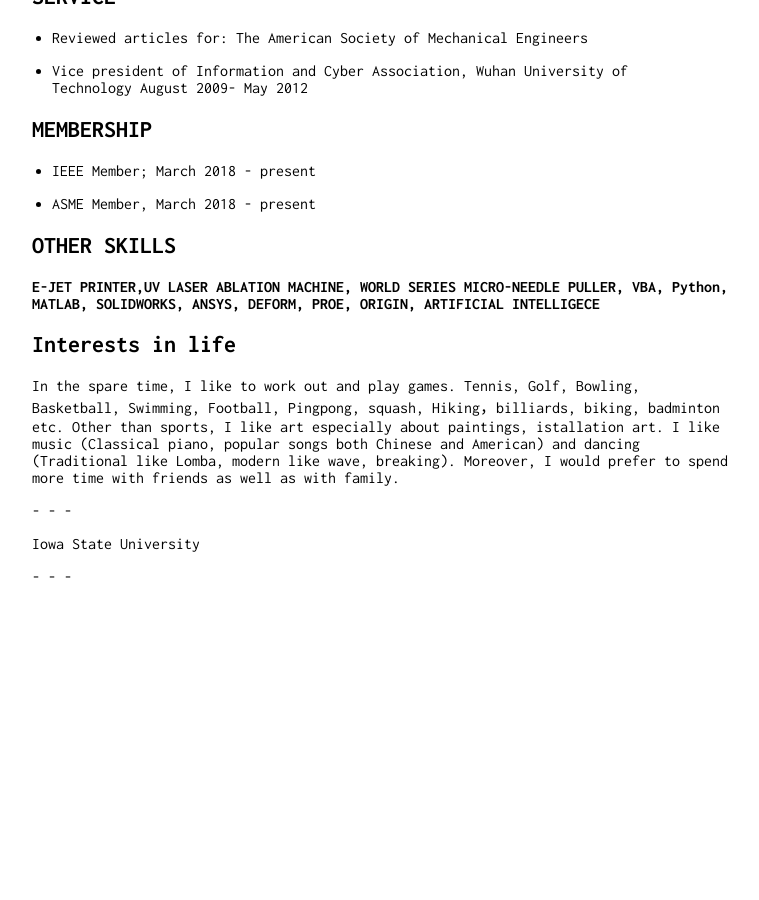
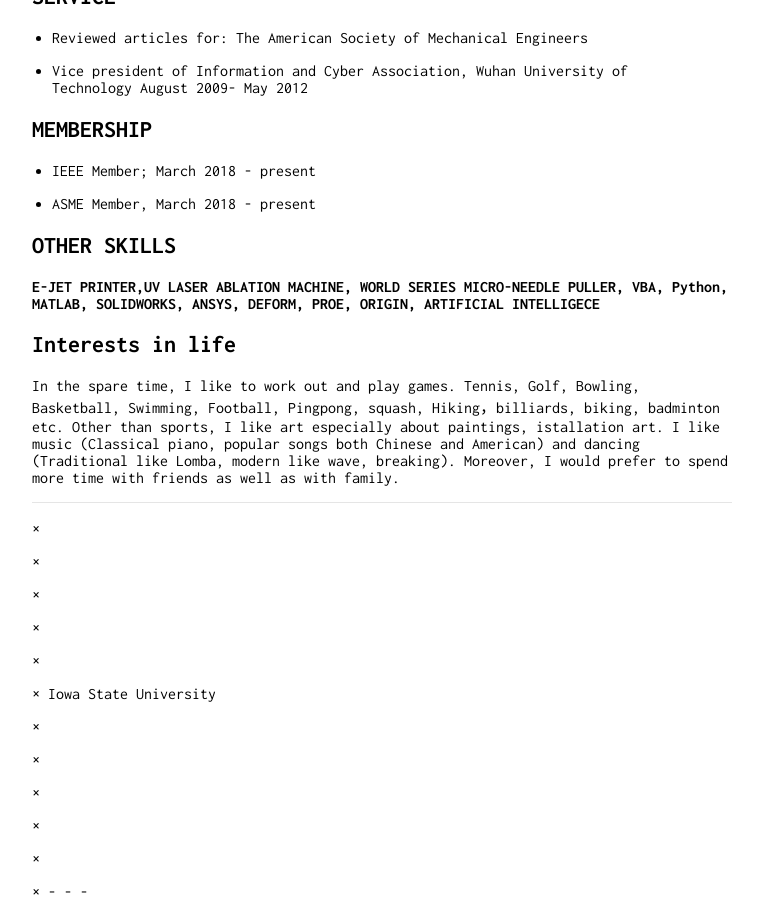
Before and after one commit to zhangxiao2018/zhangxiao2018.github.io, a Jekyll site: the page built from index.md, in a window 1280 px wide and 900 px high, scrolled down 2356 px. Shown: the whole window, without its empty margins (258-1017 px from the left). Built offline with Jekyll 4.4.1, drawn with Linux system fonts in a browser that asks for light colours; our own code applies the rules of GitHub Pages for plain Markdown files; before the commit the page ends 2941 px from its top, so only the background shows below that.

Commit message:
Update index.md

```diff
--- a/index.md
+++ b/index.md
@@ -116,16 +116,19 @@ August 2009- May 2012
 
 ## Interests in life
 In the spare time, I like to work out and play games. Tennis, Golf, Bowling, Basketball, Swimming, Football, Pingpong, squash, Hiking，billiards, biking, badminton etc. Other than sports, I like art especially about paintings, istallation art. I like music (Classical piano, popular songs both Chinese and American) and dancing (Traditional like Lomba, modern like wave, breaking). Moreover, I would prefer to spend more time with friends as well as with family.
-<p>
-<p>
-<p>
+
 - - -
-<p>
-<p>
-<p>
-<p>
-<p>
+<p>×
+<p>×
+<p>×
+<p>×
+<p>×
+<p>×
 Iowa State University
-<p>
+<p>×
+<p>×
+<p>×
+<p>×
+<p>×
+<p>×
 - - -
-<p>
```
